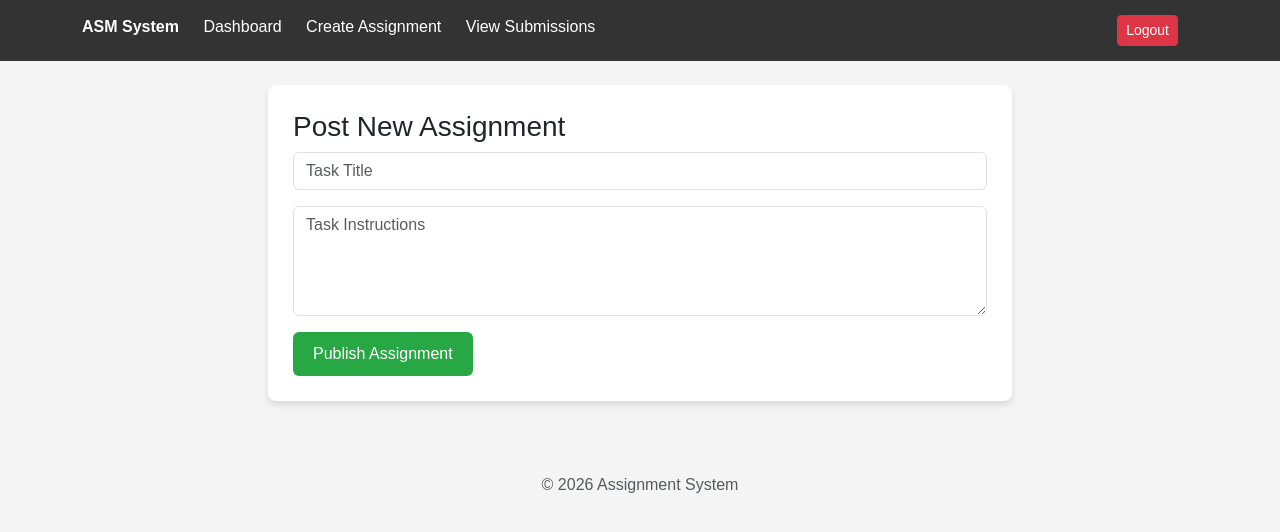
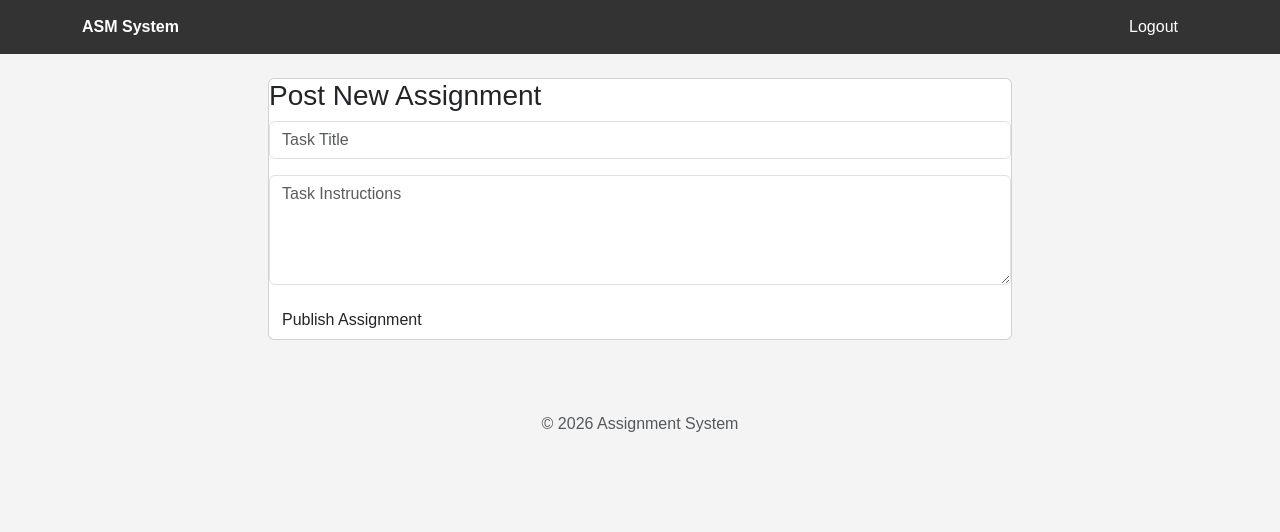
Before and after one commit to Aisyah-saf/MINI-PROJECT-2, a PHP site: page /create_assignment.php in a window 1280 px wide. Shown: the top 532 px of the page. Run offline with PHP 8.4, Linux system fonts and the light colour scheme; the visitor is signed in with stand-in values (Sample User, id 1).

Commit message:
Update header.php

```diff
--- a/header.php
+++ b/header.php
@@ -1,41 +1,66 @@
+<?php
+include 'config.php';
+?>
+
 <!DOCTYPE html>
 <html lang="en">
 <head>
 <meta charset="UTF-8">
-    <title>Student Portal - </title>
+<title>ASM System</title>
+
 <link href="https://cdn.jsdelivr.net/npm/bootstrap@5.3.0/dist/css/bootstrap.min.css" rel="stylesheet">
+
 <style>
-        body { background: #f4f4f4; font-family: 'Arial', sans-serif; }
-        nav { background: #333; padding: 15px; }
-        nav a { color: white; margin-right: 20px; text-decoration: none; }
-        nav a:hover { color: #28a745; }
-        .card { background: white; padding: 25px; margin-top: 20px; border-radius: 8px; border: none; box-shadow: 0 4px 6px rgba(0,0,0,0.1); }
-        .btn-custom { background: #28a745; color: white; border: none; padding: 10px 20px; }
+body {
+    background: #f4f4f4;
+    font-family: Arial, sans-serif;
+}
+
+nav {
+    background: #333;
+    padding: 15px;
+}
+
+nav a {
+    color: white;
+    margin-right: 20px;
+    text-decoration: none;
+}
+
+nav a:hover {
+    color: #28a745;
+}
+
+.auth-box {
+    min-height: 90vh;
+    display: flex;
+    justify-content: center;
+    align-items: center;
+}
+
+.card-box {
+    background: #fff;
+    padding: 30px;
+    border-radius: 12px;
+    max-width: 450px;
+    width: 100%;
+    border: 1px solid #ccc;
+    box-shadow: 0 4px 10px rgba(0,0,0,0.05);
+}
 </style>
 </head>
 <body>
+
 <nav>
 <div class="container d-flex justify-content-between">
+
 <div>
-            <a href="dashboard.php"><strong>ASM System</strong></a>
+<a href="#"><strong>ASM System</strong></a>
+</div>
 
-            <?php if(isset($_SESSION['user_id'])): ?>
-                <a href="dashboard.php">Dashboard</a>
-
-                <?php if($_SESSION['role'] == 'student'): ?>
-                    <a href="submit_assignment.php">Submit Assignment</a>
-                    <a href="view_submission.php">View Submissions</a>
-
-                <?php elseif($_SESSION['role'] == 'admin'): ?>
-                    <a href="create_assignment.php">Create Assignment</a>
-                    <a href="view_submission.php">View Submissions</a>
-                <?php endif; ?>
-
-            <?php endif; ?>
-        </div>
 <div>
 <?php if(isset($_SESSION['user_id'])): ?>
-                <a href="logout.php" class="btn btn-sm btn-danger">Logout</a>
+    <a href="logout.php">Logout</a>
 <?php else: ?>
     <a href="login.php">Login</a>
     <a href="register.php">Register</a>
@@ -43,4 +68,5 @@
 </div>
 </div>
 </nav>
+
 <div class="container mt-4">
```
Lines whose indentation alone changed are shown as unchanged.
